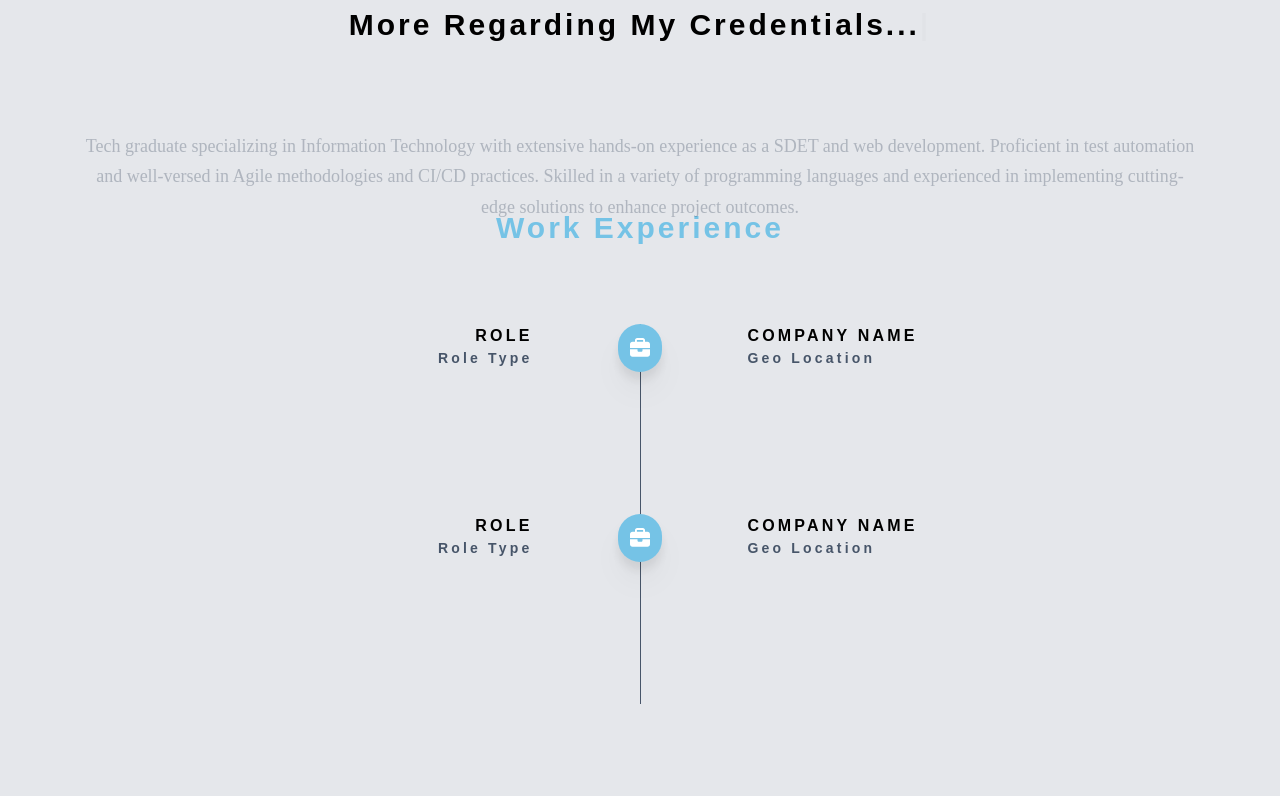
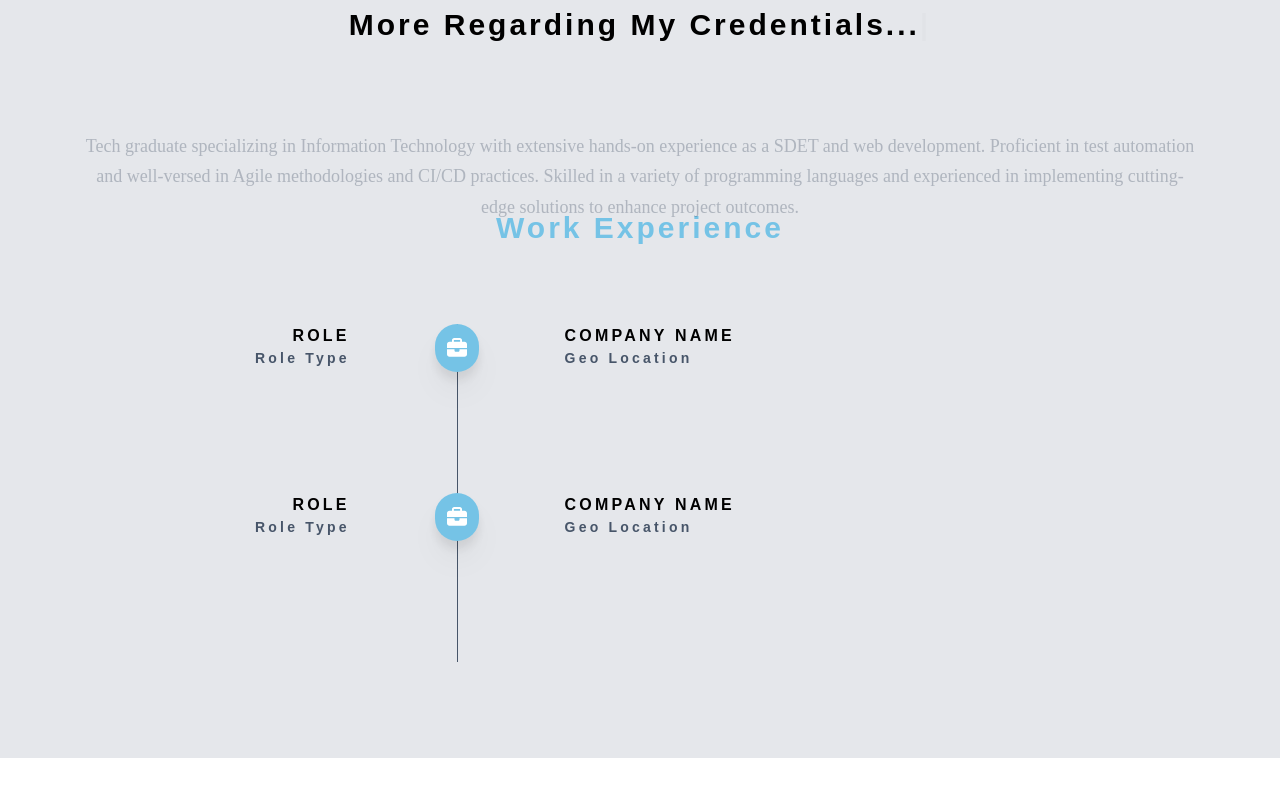
Before and after one commit to sayaneko514/my-portfolio, a Next.js app: page / in a window 1280 px wide. Shown: the part 1976-2772 px from the top of the page. After the commit the page ends 2734 px from the top, so only its background shows below. Built offline with nearby package versions, Linux system fonts and the light colour scheme; no server answers; the database is empty.

Commit message:
Update#2 March 30th
• Adjusted layout span position

```diff
--- a/app/components/experience-section/timeline-module/index.tsx
+++ b/app/components/experience-section/timeline-module/index.tsx
@@ -34,7 +34,7 @@ const TimeLine: React.FC<TimeLineProps> = ({
 
     return (
         <div className="relative grid grid-cols-7 items-start overflow-hidden" id="time-line-container">
-            <div className="col-span-3 text-right pr-4" id="left-column-container">
+            <div className="col-span-2 text-right pr-4" id="left-column-container">
                 <h3 className="text-xs sm:text-sm md:text-base uppercase font-bold tracking-widest text-right"
                     style={{
                         fontFamily: '"Poppins", sans-serif',
@@ -68,7 +68,7 @@ const TimeLine: React.FC<TimeLineProps> = ({
                     <FontAwesomeIcon icon={faBriefcase} size="lg" />
                 </button>
             </div>
-            <div className="col-span-3 pl-4" id="right-column-container">
+            <div className="col-span-4 pl-4" id="right-column-container">
                 <h3 className="text-xs sm:text-sm md:text-base uppercase font-bold tracking-widest text-left"
                     style={{
                         fontFamily: '"Poppins", sans-serif',
@@ -94,8 +94,8 @@ const TimeLine: React.FC<TimeLineProps> = ({
                     }}>{description}
                 </p>
             </div>
-            <div className="absolute inset-0 col-span-9">
-                <div className="h-full border-r border-slate-600 mx-auto" style={{ width: '1px' }}></div>
+            <div className="absolute inset-y-0 w-full col-start-3 col-end-4">
+                <div className="h-full w-px bg-slate-600 mx-auto"></div>
             </div>
         </div>
     )
--- a/package.json
+++ b/package.json
@@ -1,6 +1,6 @@
 {
   "name": "nextjs",
-  "version": "0.4.2",
+  "version": "0.4.3",
   "private": true,
   "scripts": {
     "dev": "next dev",
```
